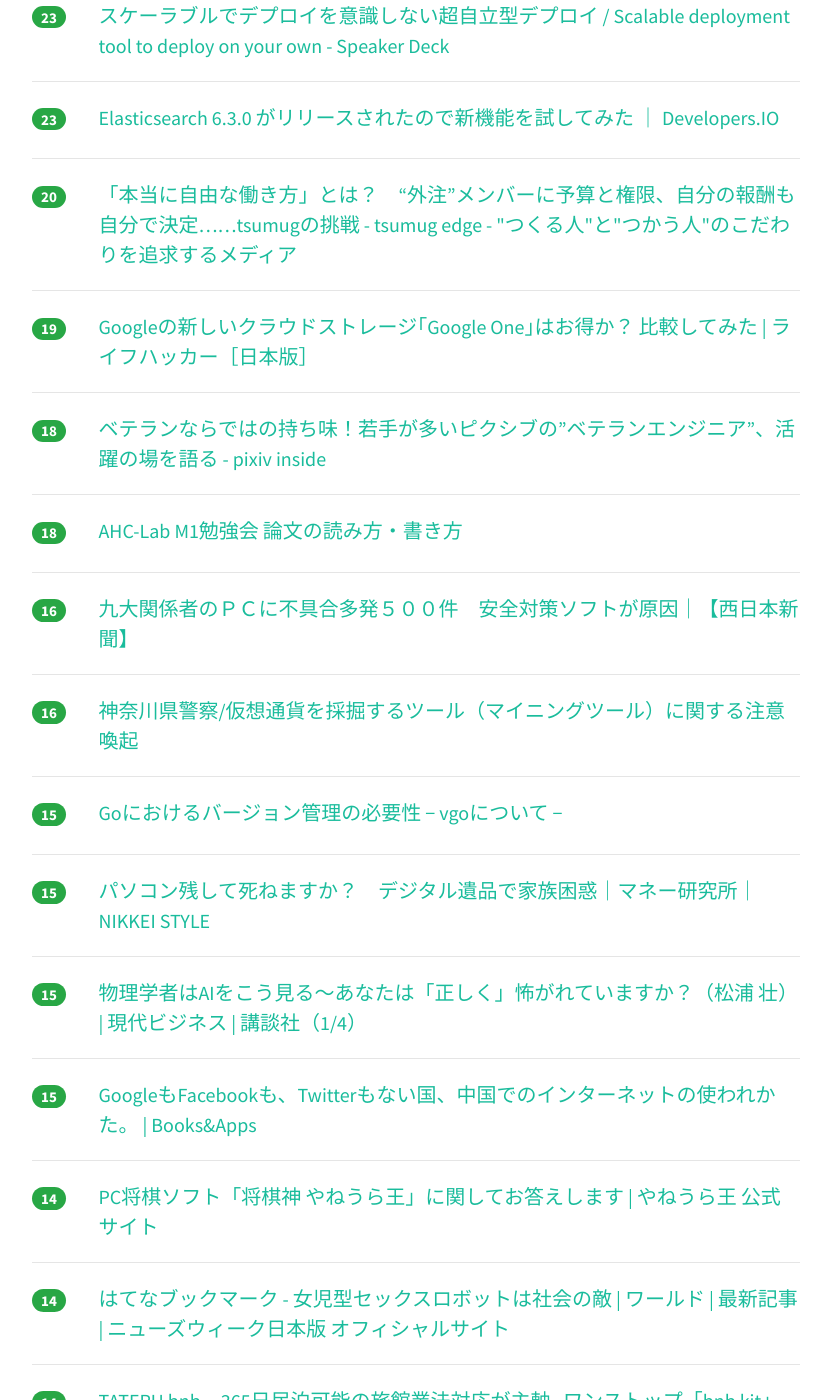
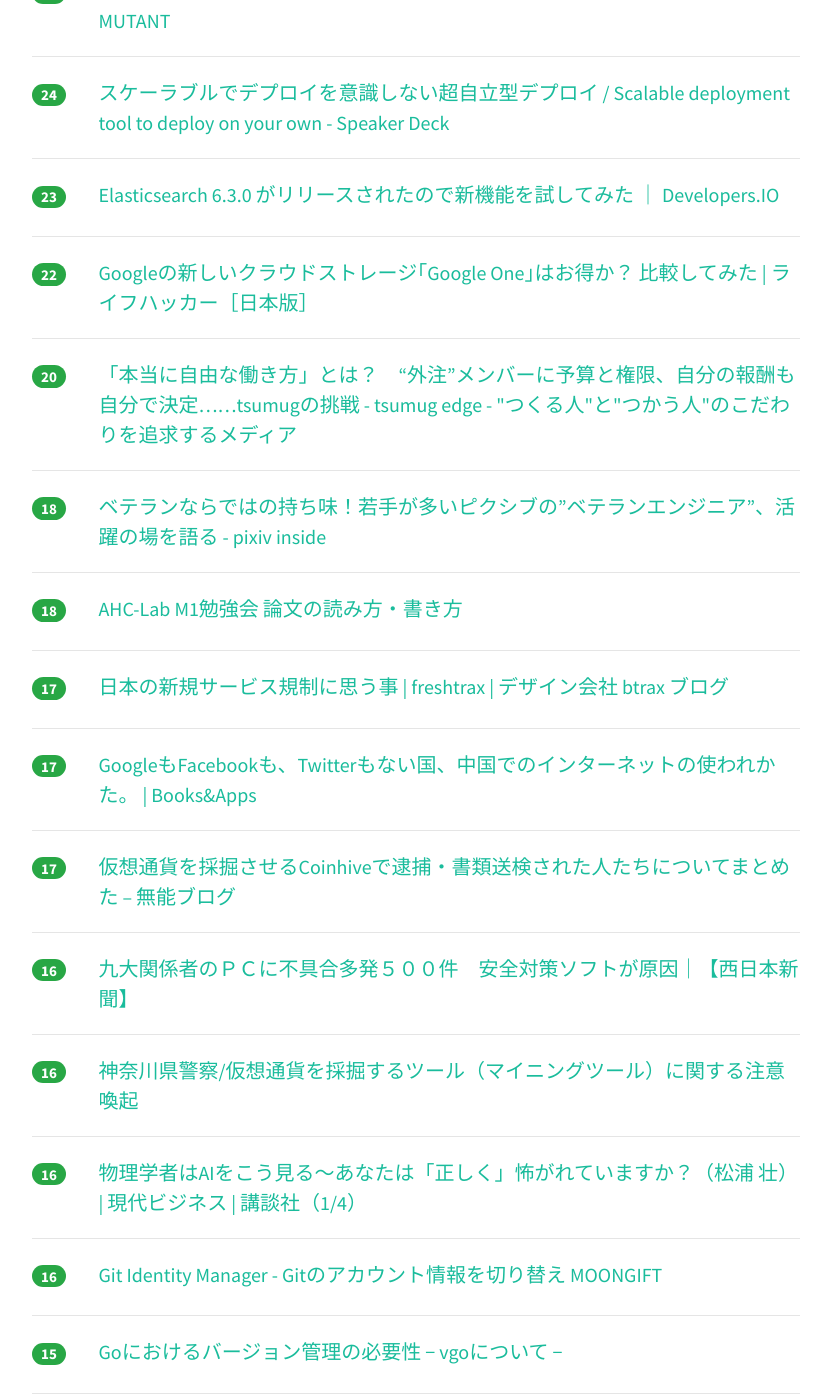
Before and after one commit to yatta47/hatena-matome-site, a Jekyll site: the page built from _posts/2018-06-16-hatena.md, in a window 1280 px wide and 1400 px high, scrolled down 2246 px. Shown: the whole window, without its empty margins (224-1055 px from the left). Built offline with Jekyll 4.4.1, drawn with Linux system fonts in a browser that asks for light colours; nearby versions of some CDN libraries; some of the changed text lies outside the part shown.

Commit message:
Updated 2018-06-16

```diff
--- a/_posts/2018-06-16-hatena.md
+++ b/_posts/2018-06-16-hatena.md
@@ -1,39 +1,39 @@
 ---
 layout: post
 title:  "2018-06-16 はてぶIT"
-date:   2018-06-16 17:03:17
+date:   2018-06-16 18:02:50
 tags: [it-hotentry]
 ---
-43 件のデータあり
+47 件のデータあり
 
 <hr><div class="row">
-<div class="col-1"><span class="badge badge-pill badge-success h2">348</span></div>
+<div class="col-1"><span class="badge badge-pill badge-success h2">367</span></div>
 <div class="col-11"><a href='https://togetter.com/li/1237551' target='_blank'>NHK「専門家によるとマイニングのサイトにアクセスした瞬間からパソコンに負荷がかかります」→専門家「全部カットされて真逆のことを報道されました！」 - Togetter</a></div>
 </div>
 <hr>
 <div class="row">
-<div class="col-1"><span class="badge badge-pill badge-success h2">218</span></div>
+<div class="col-1"><span class="badge badge-pill badge-success h2">234</span></div>
+<div class="col-11"><a href='https://www3.nhk.or.jp/tohoku-news/20180614/0001607.html' target='_blank'>他人のＰＣを遠隔操作し仮想通貨｜NHK 東北のニュース</a></div>
+</div>
+<hr>
+<div class="row">
+<div class="col-1"><span class="badge badge-pill badge-success h2">222</span></div>
 <div class="col-11"><a href='https://anond.hatelabo.jp/20180614133405' target='_blank'>はてな的には漫画の画像を大量に使用したブログも著作権的にOKという判断らしい</a></div>
 </div>
 <hr>
 <div class="row">
-<div class="col-1"><span class="badge badge-pill badge-success h2">211</span></div>
-<div class="col-11"><a href='https://www3.nhk.or.jp/tohoku-news/20180614/0001607.html' target='_blank'>他人のＰＣを遠隔操作し仮想通貨｜NHK 東北のニュース</a></div>
-</div>
-<hr>
-<div class="row">
-<div class="col-1"><span class="badge badge-pill badge-success h2">113</span></div>
+<div class="col-1"><span class="badge badge-pill badge-success h2">116</span></div>
 <div class="col-11"><a href='https://mainichi.jp/articles/20180615/dde/001/040/057000c' target='_blank'>チェック：仮想通貨　マイニング初立件　「不正採掘」真っ向対立　警察「ＰＣ無断使用」／弁護側「合法」 - 毎日新聞</a></div>
 </div>
 <hr>
 <div class="row">
-<div class="col-1"><span class="badge badge-pill badge-success h2">74</span></div>
-<div class="col-11"><a href='http://blog.nicovideo.jp/niconews/77307.html' target='_blank'>【報告】5月30日からの断続的な障害につきまして|ニコニコインフォ</a></div>
+<div class="col-1"><span class="badge badge-pill badge-success h2">96</span></div>
+<div class="col-11"><a href='http://totb.hatenablog.com/entry/2018/06/16/104424' target='_blank'>［グラフ］増えない賃金 - Think outside the box</a></div>
 </div>
 <hr>
 <div class="row">
-<div class="col-1"><span class="badge badge-pill badge-success h2">70</span></div>
-<div class="col-11"><a href='http://totb.hatenablog.com/entry/2018/06/16/104424' target='_blank'>［グラフ］増えない賃金 - Think outside the box</a></div>
+<div class="col-1"><span class="badge badge-pill badge-success h2">80</span></div>
+<div class="col-11"><a href='http://blog.nicovideo.jp/niconews/77307.html' target='_blank'>【報告】5月30日からの断続的な障害につきまして|ニコニコインフォ</a></div>
 </div>
 <hr>
 <div class="row">
@@ -52,8 +52,18 @@ tags: [it-hotentry]
 </div>
 <hr>
 <div class="row">
+<div class="col-1"><span class="badge badge-pill badge-success h2">33</span></div>
+<div class="col-11"><a href='https://anond.hatelabo.jp/20180616095137' target='_blank'>元増田ですが。 著作権の話なのではてなじゃなくて出版社に通報しろという..</a></div>
+</div>
+<hr>
+<div class="row">
 <div class="col-1"><span class="badge badge-pill badge-success h2">31</span></div>
 <div class="col-11"><a href='http://www.itmedia.co.jp/mobile/articles/1806/15/news132.html' target='_blank'>日本でキャッシュレス化を進めるには何が必要なのか？ (1/2) - ITmedia Mobile</a></div>
+</div>
+<hr>
+<div class="row">
+<div class="col-1"><span class="badge badge-pill badge-success h2">31</span></div>
+<div class="col-11"><a href='https://headlines.yahoo.co.jp/hl?a=20180615-00010005-nishinpc-sci' target='_blank'>九大のPC、不具合相次ぎ500件　原因は安全対策ソフト（西日本新聞） - Yahoo!ニュース</a></div>
 </div>
 <hr>
 <div class="row">
@@ -63,17 +73,17 @@ tags: [it-hotentry]
 <hr>
 <div class="row">
 <div class="col-1"><span class="badge badge-pill badge-success h2">28</span></div>
-<div class="col-11"><a href='https://scrapbox.io/yuiseki/%E3%81%8B%E3%82%8F%E3%81%84%E3%81%84%E5%AD%A6' target='_blank'>かわいい学 - yuiseki</a></div>
-</div>
-<hr>
-<div class="row">
-<div class="col-1"><span class="badge badge-pill badge-success h2">26</span></div>
 <div class="col-11"><a href='https://qiita.com/mopemope/items/f2bc3c4595409faec1c2' target='_blank'>Inside Meinheld</a></div>
 </div>
 <hr>
 <div class="row">
-<div class="col-1"><span class="badge badge-pill badge-success h2">26</span></div>
-<div class="col-11"><a href='https://headlines.yahoo.co.jp/hl?a=20180615-00010005-nishinpc-sci' target='_blank'>九大のPC、不具合相次ぎ500件　原因は安全対策ソフト（西日本新聞） - Yahoo!ニュース</a></div>
+<div class="col-1"><span class="badge badge-pill badge-success h2">28</span></div>
+<div class="col-11"><a href='http://jp.automaton.am/articles/newsjp/20180616-70254/' target='_blank'>Nintendo Switch/PS4版『フォートナイト』アカウント連携の制限によりクロスプレイの議論が再熱。任天堂/SIEともに騒動に言及 | AUTOMATON</a></div>
+</div>
+<hr>
+<div class="row">
+<div class="col-1"><span class="badge badge-pill badge-success h2">28</span></div>
+<div class="col-11"><a href='https://scrapbox.io/yuiseki/%E3%81%8B%E3%82%8F%E3%81%84%E3%81%84%E5%AD%A6' target='_blank'>かわいい学 - yuiseki</a></div>
 </div>
 <hr>
 <div class="row">
@@ -82,13 +92,13 @@ tags: [it-hotentry]
 </div>
 <hr>
 <div class="row">
-<div class="col-1"><span class="badge badge-pill badge-success h2">26</span></div>
-<div class="col-11"><a href='https://anond.hatelabo.jp/20180616095137' target='_blank'>元増田ですが。 著作権の話なのではてなじゃなくて出版社に通報しろという..</a></div>
+<div class="col-1"><span class="badge badge-pill badge-success h2">25</span></div>
+<div class="col-11"><a href='http://www.iwako-light.com/entry/haruosann' target='_blank'>ネガティブすぎるハルオサンのブログ！作り話と思うほどの人生に驚愕 - 人生の物語を楽しむブログ！ネガティブ・ライト</a></div>
 </div>
 <hr>
 <div class="row">
 <div class="col-1"><span class="badge badge-pill badge-success h2">25</span></div>
-<div class="col-11"><a href='http://www.iwako-light.com/entry/haruosann' target='_blank'>ネガティブすぎるハルオサンのブログ！作り話と思うほどの人生に驚愕 - 人生の物語を楽しむブログ！ネガティブ・ライト</a></div>
+<div class="col-11"><a href='https://speakerdeck.com/hanhan1978/kontenawofen-wei-qi-dedong-kasanaihua?slide=1' target='_blank'>コンテナを雰囲気で動かさない話 - Speaker Deck</a></div>
 </div>
 <hr>
 <div class="row">
@@ -102,12 +112,7 @@ tags: [it-hotentry]
 </div>
 <hr>
 <div class="row">
-<div class="col-1"><span class="badge badge-pill badge-success h2">25</span></div>
-<div class="col-11"><a href='http://jp.automaton.am/articles/newsjp/20180616-70254/' target='_blank'>Nintendo Switch/PS4版『フォートナイト』アカウント連携の制限によりクロスプレイの議論が再熱。任天堂/SIEともに騒動に言及 | AUTOMATON</a></div>
-</div>
-<hr>
-<div class="row">
-<div class="col-1"><span class="badge badge-pill badge-success h2">23</span></div>
+<div class="col-1"><span class="badge badge-pill badge-success h2">24</span></div>
 <div class="col-11"><a href='https://speakerdeck.com/linyows/scalable-deployment-tool-to-deploy-on-your-own?slide=1' target='_blank'>スケーラブルでデプロイを意識しない超自立型デプロイ / Scalable deployment tool to deploy on your own - Speaker Deck</a></div>
 </div>
 <hr>
@@ -117,13 +122,13 @@ tags: [it-hotentry]
 </div>
 <hr>
 <div class="row">
-<div class="col-1"><span class="badge badge-pill badge-success h2">20</span></div>
-<div class="col-11"><a href='http://edge.tsumug.com/entry/tsumug-wayofworking' target='_blank'>「本当に自由な働き方」とは？　“外注”メンバーに予算と権限、自分の報酬も自分で決定……tsumugの挑戦 - tsumug edge - "つくる人"と"つかう人"のこだわりを追求するメディア</a></div>
+<div class="col-1"><span class="badge badge-pill badge-success h2">22</span></div>
+<div class="col-11"><a href='https://www.lifehacker.jp/2018/06/is-google-one-cloud-storage-a-good-deal.html' target='_blank'>Googleの新しいクラウドストレージ｢Google One｣はお得か？ 比較してみた | ライフハッカー［日本版］</a></div>
 </div>
 <hr>
 <div class="row">
-<div class="col-1"><span class="badge badge-pill badge-success h2">19</span></div>
-<div class="col-11"><a href='https://www.lifehacker.jp/2018/06/is-google-one-cloud-storage-a-good-deal.html' target='_blank'>Googleの新しいクラウドストレージ｢Google One｣はお得か？ 比較してみた | ライフハッカー［日本版］</a></div>
+<div class="col-1"><span class="badge badge-pill badge-success h2">20</span></div>
+<div class="col-11"><a href='http://edge.tsumug.com/entry/tsumug-wayofworking' target='_blank'>「本当に自由な働き方」とは？　“外注”メンバーに予算と権限、自分の報酬も自分で決定……tsumugの挑戦 - tsumug edge - "つくる人"と"つかう人"のこだわりを追求するメディア</a></div>
 </div>
 <hr>
 <div class="row">
@@ -137,6 +142,21 @@ tags: [it-hotentry]
 </div>
 <hr>
 <div class="row">
+<div class="col-1"><span class="badge badge-pill badge-success h2">17</span></div>
+<div class="col-11"><a href='http://blog.btrax.com/jp/2018/06/16/japan-regulations/' target='_blank'>日本の新規サービス規制に思う事 | freshtrax | デザイン会社 btrax ブログ</a></div>
+</div>
+<hr>
+<div class="row">
+<div class="col-1"><span class="badge badge-pill badge-success h2">17</span></div>
+<div class="col-11"><a href='https://blog.tinect.jp/?p=52114' target='_blank'>GoogleもFacebookも、Twitterもない国、中国でのインターネットの使われかた。 | Books&amp;Apps</a></div>
+</div>
+<hr>
+<div class="row">
+<div class="col-1"><span class="badge badge-pill badge-success h2">17</span></div>
+<div class="col-11"><a href='https://blog.cheena.net/1534' target='_blank'>仮想通貨を採掘させるCoinhiveで逮捕・書類送検された人たちについてまとめた – 無能ブログ</a></div>
+</div>
+<hr>
+<div class="row">
 <div class="col-1"><span class="badge badge-pill badge-success h2">16</span></div>
 <div class="col-11"><a href='https://www.nishinippon.co.jp/nnp/national/article/424713/' target='_blank'>九大関係者のＰＣに不具合多発５００件　安全対策ソフトが原因｜【西日本新聞】</a></div>
 </div>
@@ -144,6 +164,16 @@ tags: [it-hotentry]
 <div class="row">
 <div class="col-1"><span class="badge badge-pill badge-success h2">16</span></div>
 <div class="col-11"><a href='http://www.police.pref.kanagawa.jp/mes/mesd7036.htm' target='_blank'>神奈川県警察/仮想通貨を採掘するツール（マイニングツール）に関する注意喚起</a></div>
+</div>
+<hr>
+<div class="row">
+<div class="col-1"><span class="badge badge-pill badge-success h2">16</span></div>
+<div class="col-11"><a href='http://gendai.ismedia.jp/articles/-/55866' target='_blank'>物理学者はAIをこう見る～あなたは「正しく」怖がれていますか？（松浦 壮） | 現代ビジネス | 講談社（1/4）</a></div>
+</div>
+<hr>
+<div class="row">
+<div class="col-1"><span class="badge badge-pill badge-success h2">16</span></div>
+<div class="col-11"><a href='https://www.moongift.jp/2018/06/git-identity-manager-git%E3%81%AE%E3%82%A2%E3%82%AB%E3%82%A6%E3%83%B3%E3%83%88%E6%83%85%E5%A0%B1%E3%82%92%E5%88%87%E3%82%8A%E6%9B%BF%E3%81%88/' target='_blank'>Git Identity Manager - Gitのアカウント情報を切り替え MOONGIFT</a></div>
 </div>
 <hr>
 <div class="row">
@@ -158,12 +188,7 @@ tags: [it-hotentry]
 <hr>
 <div class="row">
 <div class="col-1"><span class="badge badge-pill badge-success h2">15</span></div>
-<div class="col-11"><a href='http://gendai.ismedia.jp/articles/-/55866' target='_blank'>物理学者はAIをこう見る～あなたは「正しく」怖がれていますか？（松浦 壮） | 現代ビジネス | 講談社（1/4）</a></div>
-</div>
-<hr>
-<div class="row">
-<div class="col-1"><span class="badge badge-pill badge-success h2">15</span></div>
-<div class="col-11"><a href='https://blog.tinect.jp/?p=52114' target='_blank'>GoogleもFacebookも、Twitterもない国、中国でのインターネットの使われかた。 | Books&amp;Apps</a></div>
+<div class="col-11"><a href='https://qiita.com/yoichiwo7/items/236b6535695ea67b4fbe' target='_blank'>ReactとVueのどちらを選ぶか</a></div>
 </div>
 <hr>
 <div class="row">
@@ -182,11 +207,6 @@ tags: [it-hotentry]
 </div>
 <hr>
 <div class="row">
-<div class="col-1"><span class="badge badge-pill badge-success h2">14</span></div>
-<div class="col-11"><a href='https://www.moongift.jp/2018/06/git-identity-manager-git%E3%81%AE%E3%82%A2%E3%82%AB%E3%82%A6%E3%83%B3%E3%83%88%E6%83%85%E5%A0%B1%E3%82%92%E5%88%87%E3%82%8A%E6%9B%BF%E3%81%88/' target='_blank'>Git Identity Manager - Gitのアカウント情報を切り替え MOONGIFT</a></div>
-</div>
-<hr>
-<div class="row">
 <div class="col-1"><span class="badge badge-pill badge-success h2">13</span></div>
 <div class="col-11"><a href='https://www.nishinippon.co.jp/nnp/national/article/424713' target='_blank'>九大関係者のＰＣに不具合多発５００件　安全対策ソフトが原因｜【西日本新聞】</a></div>
 </div>
@@ -197,18 +217,13 @@ tags: [it-hotentry]
 </div>
 <hr>
 <div class="row">
-<div class="col-1"><span class="badge badge-pill badge-success h2">13</span></div>
-<div class="col-11"><a href='http://blog.btrax.com/jp/2018/06/16/japan-regulations/' target='_blank'>日本の新規サービス規制に思う事 | freshtrax | デザイン会社 btrax ブログ</a></div>
-</div>
-<hr>
-<div class="row">
 <div class="col-1"><span class="badge badge-pill badge-success h2">11</span></div>
 <div class="col-11"><a href='https://www.gizmodo.jp/2018/06/sony-wf-sp700n-review.html' target='_blank'>ソニー WF-SP700Nレビュー：完璧なワイヤレスイヤホンに最も近いソニー。あと電池さえ良ければ… | ギズモード・ジャパン</a></div>
 </div>
 <hr>
 <div class="row">
-<div class="col-1"><span class="badge badge-pill badge-success h2">9</span></div>
-<div class="col-11"><a href='https://speakerdeck.com/hanhan1978/kontenawofen-wei-qi-dedong-kasanaihua?slide=1' target='_blank'>コンテナを雰囲気で動かさない話 - Speaker Deck</a></div>
+<div class="col-1"><span class="badge badge-pill badge-success h2">11</span></div>
+<div class="col-11"><a href='https://speakerdeck.com/hanhan1978/kontenawofen-wei-qi-dedong-kasanaihua?slide=41' target='_blank'>コンテナを雰囲気で動かさない話 - Speaker Deck</a></div>
 </div>
 <hr>
 <div class="row">
@@ -217,6 +232,11 @@ tags: [it-hotentry]
 </div>
 <hr>
 <div class="row">
+<div class="col-1"><span class="badge badge-pill badge-success h2">9</span></div>
+<div class="col-11"><a href='https://qiita.com/niisan-tokyo/items/bcb89c9de82ba465d200' target='_blank'>コンテナ開発の始め方</a></div>
+</div>
+<hr>
+<div class="row">
 <div class="col-1"><span class="badge badge-pill badge-success h2">8</span></div>
 <div class="col-11"><a href='http://twitter.com/tail_y/status/865894251070054400' target='_blank'>尾野（しっぽ）さんのツイート: "安倍総理がどうのこうのって言うよりは批判側がちゃんとした理屈を持ててないことのほうが気になるよね。 https://t.co/Q96zInlGab"</a></div>
 </div>
```
